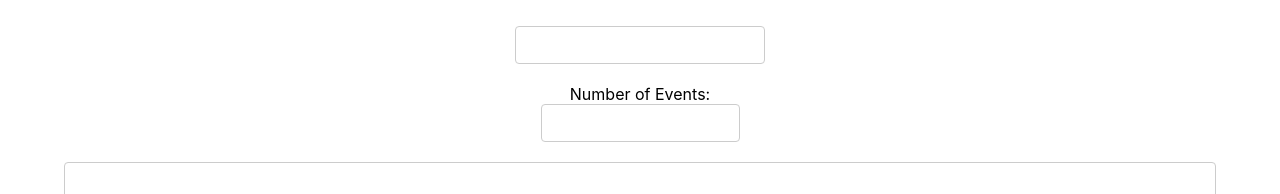
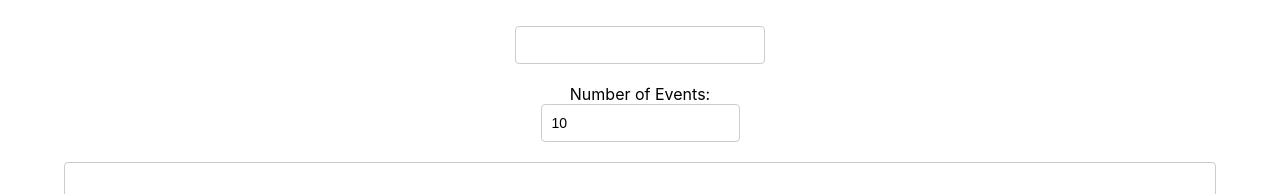
Before and after one commit to niketshukla/MeetUp, a React (Create React App) app: page / in a window 1280 px wide. Shown: the top 194 px of the page. Built offline with nearby package versions, Linux system fonts and the light colour scheme.

Commit message:
Implemented Integration testing

```diff
--- a/src/App.js
+++ b/src/App.js
@@ -7,6 +7,13 @@ import { getEvents, extractLocations } from './api';
 import './nprogress.css';
 
 class App extends Component {
+
+  state = {
+    events: [],
+    locations: [],
+    locationSelected: 'all',
+    numberOfEvents: 10
+  }
 
   componentDidMount() {
     this.mounted = true;
@@ -20,15 +27,22 @@ class App extends Component {
     this.mounted = false;
   }
 
-  state = {
-    events: [],
-    locations: []
-  }
-  updateEvents = (location) => {
+  updateEvents = (location, eventCount) => {
+    if (eventCount === undefined) {
+        eventCount = this.state.numberOfEvents;
+    } else(
+        this.setState({ numberOfEvents: eventCount })
+    )
+    if (location === undefined) {
+        location = this.state.locationSelected;
+    }
+    console.log(eventCount, location)
     getEvents().then((events) => {
-      const locationEvents = (location === 'all') ? events : events.filter((event) => event.location === location);
+      let locationEvents = location === "all" ? events : events.filter((event) => event.location === location);
       this.setState({
-        events: locationEvents
+          events: locationEvents.slice(0, eventCount),
+          numberOfEvents: eventCount,
+          locationSelected: location,
       });
     });
   }
@@ -36,7 +50,7 @@ class App extends Component {
     return (
       <div className="App">
         <CitySearch locations={this.state.locations} updateEvents={this.updateEvents} />
-        <NumberOfEvents />
+        <NumberOfEvents updateEvents={this.updateEvents} />
         <EventList events={this.state.events} />
       </div>
     );
--- a/src/NumberOfEvents.js
+++ b/src/NumberOfEvents.js
@@ -1,17 +1,23 @@
 import React, { Component } from 'react';
 
 class NumberOfEvents extends Component {
+  state = {
+    numberOfEvents : 10
+  }
 
+  changeNumOfEvents = (e) => {
+    let newValue = parseInt(e.target.value);
+        this.setState({
+          numberOfEvents: newValue
+        });
+        this.props.updateEvents(undefined, newValue);
+  }
 
   render() {
     return (
       <div className="numberOfEvents">
         <label>Number of Events: </label>
-        <input
-          className="number-of-events"
-          type="number"
-          value={this.props.numberOfEvents}>
-        </input>
+        <input className="number-of-events" type="number" onChange={this.changeNumOfEvents} value={this.state.numberOfEvents} />
       </div>
     );
   }
```
Also changed, not shown: 1 other file (tests, documents, lock files or other folders).
